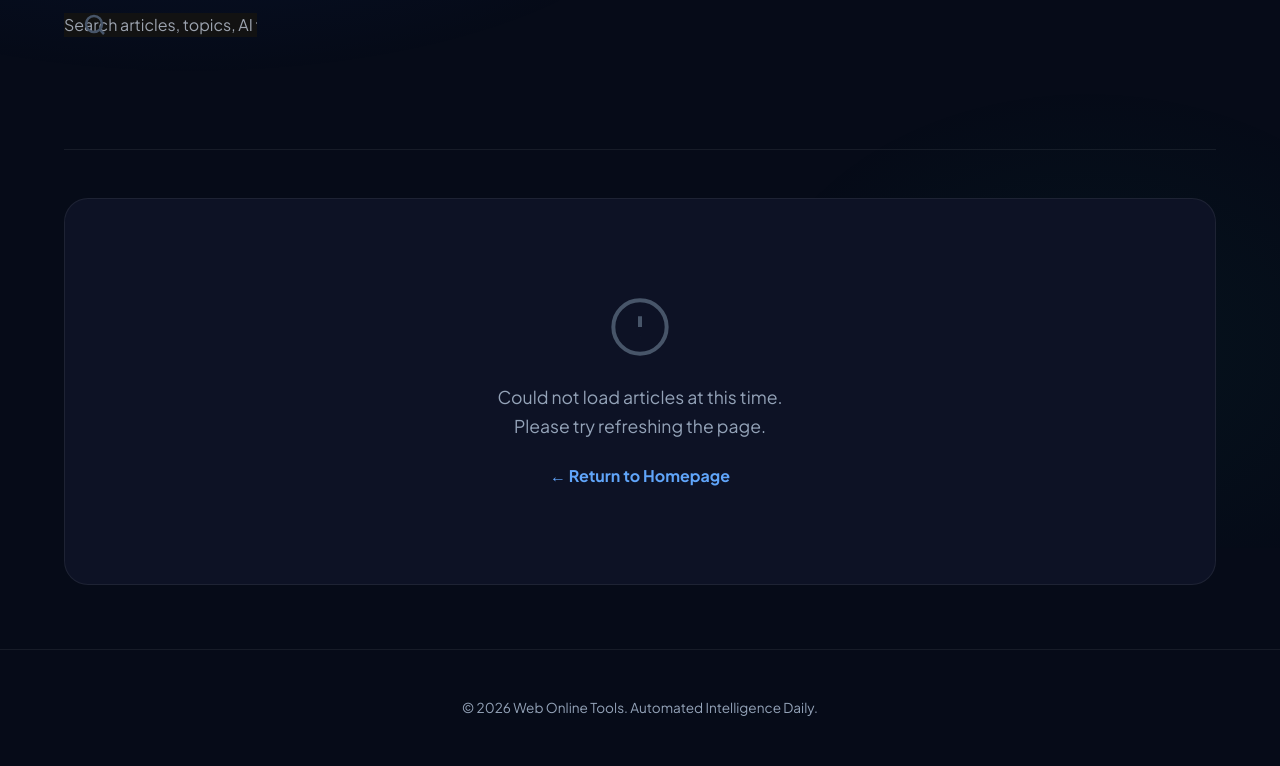
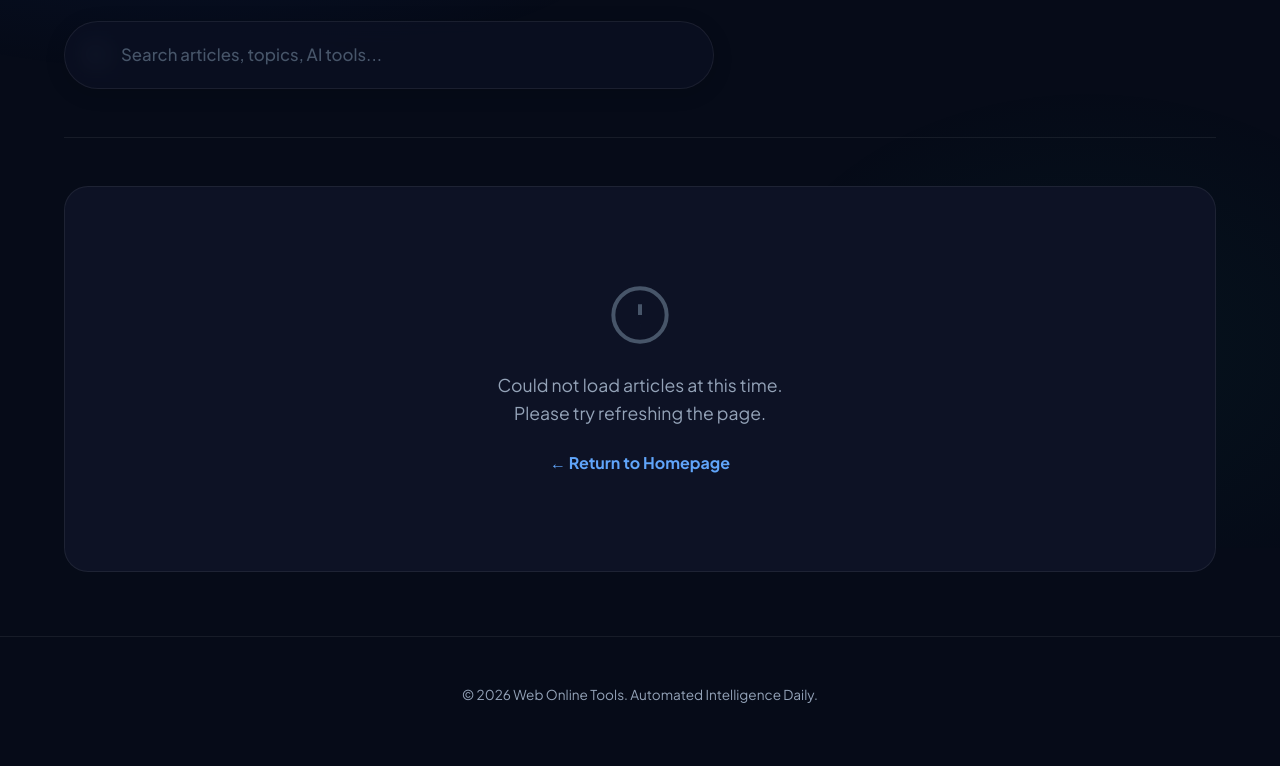
Before and after one commit to hariszubair124-sketch/ai-tool-site, a plain HTML site: page index.html in a window 1280 px wide. Shown: the part 252-1018 px from the top of the page. Drawn offline with nearby package versions, Linux system fonts and the light colour scheme.

Commit message:
Update index.html

```diff
--- a/index.html
+++ b/index.html
@@ -82,7 +82,7 @@
     .logo-text { font-family: var(--font-display); font-size: 1.1rem; font-weight: 800; color: var(--t1); letter-spacing: -0.03em; }
     .logo-text em { font-style: normal; background: var(--grad-text); -webkit-background-clip: text; -webkit-text-fill-color: transparent; }
 
-    /* ══ MASTHEAD & SEARCH ══ */
+    /* ══ MASTHEAD ══ */
     .masthead { padding: 4rem 0 3rem; border-bottom: 1px solid var(--border); margin-bottom: 3rem; }
     .masthead-inner { display: flex; align-items: flex-end; justify-content: space-between; gap: 2rem; flex-wrap: wrap; }
 
@@ -97,11 +97,38 @@
     .masthead-meta .post-count { font-size: 2.5rem; font-family: var(--font-display); font-weight: 800; color: var(--t1); display: block; line-height: 1; margin-top: 0.5rem; }
     .masthead-meta .post-count span { font-size: 0.9rem; font-family: var(--font-body); color: var(--t3); font-weight: 600; text-transform: uppercase; letter-spacing: 0.05em; }
 
-    .search-box { position: relative; max-width: 600px; margin-bottom: 4rem; z-index: 10; }
-    .search-input { width: 100%; padding: 1.15rem 1.5rem 1.15rem 3.5rem; background: rgba(0,0,0,0.3); border: 1px solid var(--border); border-radius: 16px; color: var(--t1); font-family: var(--font-body); font-size: 1rem; outline: none; transition: border-color .2s, box-shadow .2s; }
-    .search-input:focus { border-color: var(--border-act); box-shadow: 0 0 0 4px rgba(37,99,235,0.1); }
-    .search-input::placeholder { color: var(--t3); }
-    .search-ico { position: absolute; left: 1.2rem; top: 50%; transform: translateY(-50%); color: var(--t3); pointer-events: none; }
+    /* ══ SEARCH BAR (Fixed & Upgraded) ══ */
+    .search-box { position: relative; max-width: 650px; margin-top: 2.5rem; z-index: 10; }
+    .search-input {
+      width: 100%;
+      padding: 1.25rem 1.5rem 1.25rem 3.5rem;
+      background: rgba(13, 18, 37, 0.6);
+      border: 1px solid var(--border);
+      border-radius: 100px;
+      color: var(--t1);
+      font-family: var(--font-body);
+      font-size: 1.05rem;
+      outline: none;
+      transition: all 0.3s ease;
+      backdrop-filter: blur(12px);
+      box-shadow: 0 4px 20px rgba(0,0,0,0.15);
+    }
+    .search-input:focus {
+      border-color: #3b82f6;
+      box-shadow: 0 0 0 4px rgba(59,130,246,0.15), 0 10px 30px rgba(0,0,0,0.4);
+      background: rgba(13, 18, 37, 0.9);
+    }
+    .search-input::placeholder { color: var(--t3); font-weight: 500; }
+    .search-ico {
+      position: absolute;
+      left: 1.25rem;
+      top: 50%;
+      transform: translateY(-50%);
+      color: var(--t3);
+      pointer-events: none;
+      transition: color 0.3s;
+    }
+    .search-box:focus-within .search-ico { color: #60a5fa; }
 
     /* ══ HERO POST ══ */
     #hero-section { margin-bottom: 5rem; transition: opacity 0.3s; }
@@ -157,7 +184,7 @@
     .state-box { text-align: center; padding: 6rem 2rem; background: var(--card); border: 1px solid var(--border); border-radius: 24px; color: var(--t2); margin-bottom: 4rem; }
     .state-box svg { margin: 0 auto 1.5rem; width: 64px; height: 64px; color: var(--t3); }
     .state-box p { font-size: 1.1rem; line-height: 1.6; margin-bottom: 1.5rem; }
-    .state-box a, .state-box span { color: #60a5fa; font-weight: 700; text-decoration: none; }
+    .state-box a, .state-box button { color: #60a5fa; font-weight: 700; text-decoration: none; }
     .state-box a:hover { text-decoration: underline; }
 
     /* Skeletons */
@@ -211,10 +238,10 @@
         </div>
       </div>
 
-      <!-- ── Search Box ── -->
-      <div class="search-box mt-8">
+      <!-- ── Search Box (Fixed & Styled) ── -->
+      <div class="search-box">
         <svg class="search-ico w-6 h-6" fill="none" stroke="currentColor" stroke-width="2.5" viewBox="0 0 24 24"><circle cx="11" cy="11" r="8"/><path d="m21 21-4.3-4.3"/></svg>
-        <input type="text" id="blog-search" class="text-input" placeholder="Search articles, topics, AI tools..." oninput="handleSearch(this.value)">
+        <input type="text" id="blog-search" class="search-input" placeholder="Search articles, topics, AI tools..." oninput="handleSearch(this.value)">
       </div>
     </header>
   </div>
@@ -267,7 +294,7 @@
         <div class="state-box">
           <svg viewBox="0 0 24 24" fill="none" stroke="currentColor" stroke-width="1.5"><circle cx="11" cy="11" r="8"/><path d="m21 21-4.3-4.3"/></svg>
           <p>No articles found for "<span id="search-term-display" class="text-white"></span>".</p>
-          <button onclick="document.getElementById('blog-search').value = ''; handleSearch('');" class="btn-ghost mt-4 w-auto">Clear Search</button>
+          <button onclick="document.getElementById('blog-search').value = ''; handleSearch('');" class="btn-ghost mt-4 w-auto border-none">Clear Search</button>
         </div>
       </div>
 
@@ -344,7 +371,7 @@
       <h3 class="post-card-title">${post.title}</h3>
       <p class="post-card-excerpt">${post.excerpt}</p>
       <div class="post-card-footer">
-        <span class="badge" style="color:var(--t3);">AI News</span>
+        <span class="badge" style="color:var(--t3); border: 1px solid var(--border);">AI News</span>
         <span class="post-arrow"><svg width="18" height="18" viewBox="0 0 24 24" fill="none" stroke="currentColor" stroke-width="2.5" stroke-linecap="round"><path d="M5 12h14M12 5l7 7-7 7"/></svg></span>
       </div>
     </a>`;
@@ -362,7 +389,6 @@
     grid.insertAdjacentHTML('beforeend', next.map((post, i) => renderCard(post, shownCount + i)).join(''));
     shownCount += next.length;
 
-    // Hide button if we reached the end of filtered array
     if (shownCount >= filteredPosts.length) {
       document.getElementById('load-more-wrap').classList.add('hidden');
     }
@@ -378,12 +404,10 @@
     const loadMoreWrap = document.getElementById('load-more-wrap');
 
     if (!query) {
-      // Restore Default View
       heroSec.style.display = '';
       gridHeader.textContent = "Archive";
-      filteredPosts = masterPosts.slice(1); // Exclude hero post from grid
+      filteredPosts = masterPosts.slice(1);
     } else {
-      // Search View (Hide Hero, search ALL posts)
       heroSec.style.display = 'none';
       gridHeader.textContent = "Search Results";
       filteredPosts = masterPosts.filter(p =>
@@ -392,7 +416,6 @@
       );
     }
 
-    // Reset pagination and grid
     shownCount = 0;
     grid.innerHTML = '';
 
@@ -416,13 +439,11 @@
     try {
       let posts = [];
 
-      // 1. Fetch manifest if available
       try {
         const res = await fetch('/ai-news/index.json');
         if (res.ok) posts = await res.json();
       } catch (e) {}
 
-      // 2. Fetch full file list to cross-reference (The Stitch Fix)
       const listRes = await fetch('/ai-news/files.json');
       if (listRes.ok) {
         const files = await listRes.json();
@@ -450,21 +471,17 @@
 
       if (posts.length === 0) throw new Error("No content found");
 
-      // Save to global state
       masterPosts = posts;
 
-      // Update UI Headers
       const today = new Date().toLocaleDateString('en-US', { month:'short', day:'numeric', year:'numeric' });
       document.getElementById('today-date').textContent = today;
       document.getElementById('post-count-display').innerHTML = `${posts.length} <span>articles</span>`;
 
-      // Render Hero
       document.getElementById('hero-skeleton').classList.add('hidden');
       const heroContainer = document.getElementById('hero-post-container');
       heroContainer.innerHTML = renderHero(masterPosts[0]);
       heroContainer.classList.remove('hidden');
 
-      // Initialize Grid via Search logic (passing empty string triggers default view)
       document.getElementById('grid-skeleton').style.display = 'none';
       document.getElementById('grid-header').style.display = 'flex';
       handleSearch('');
```
